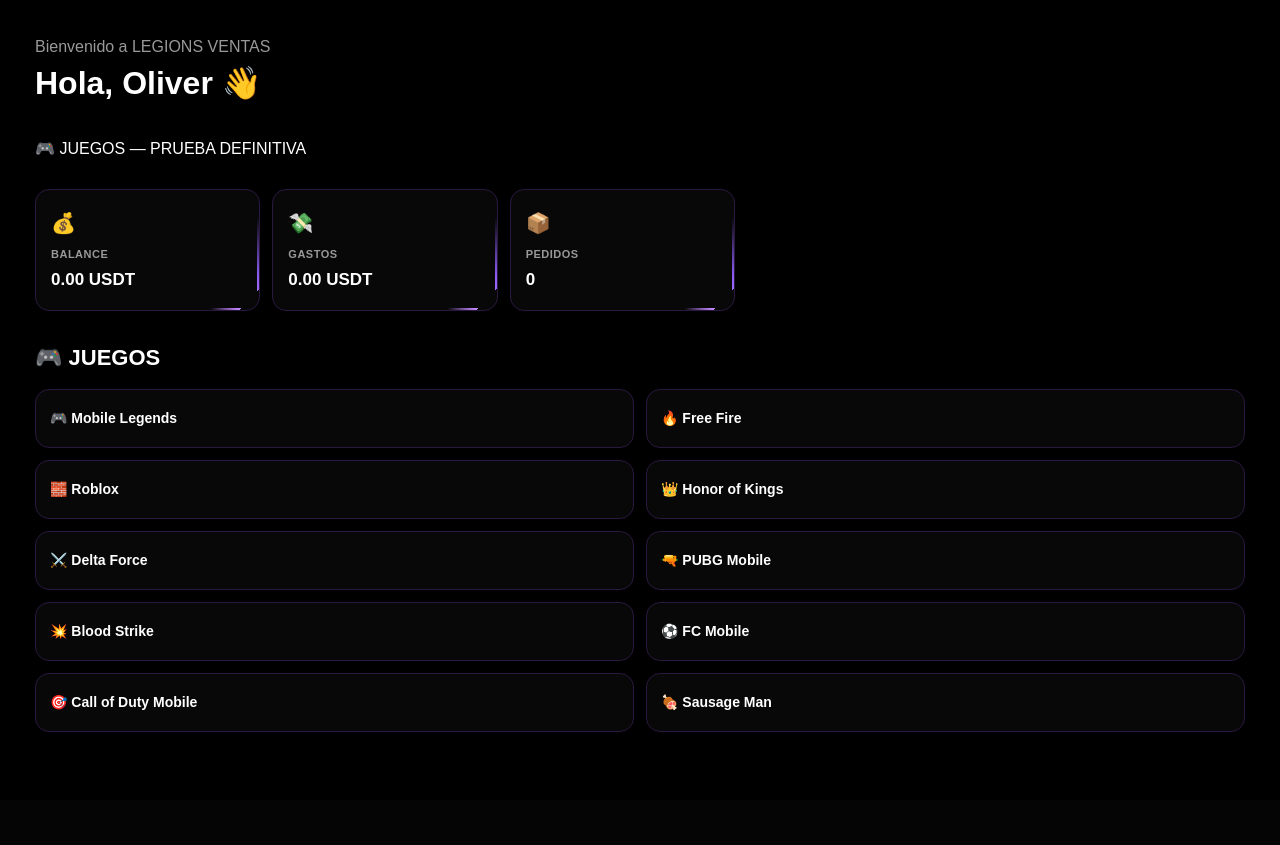
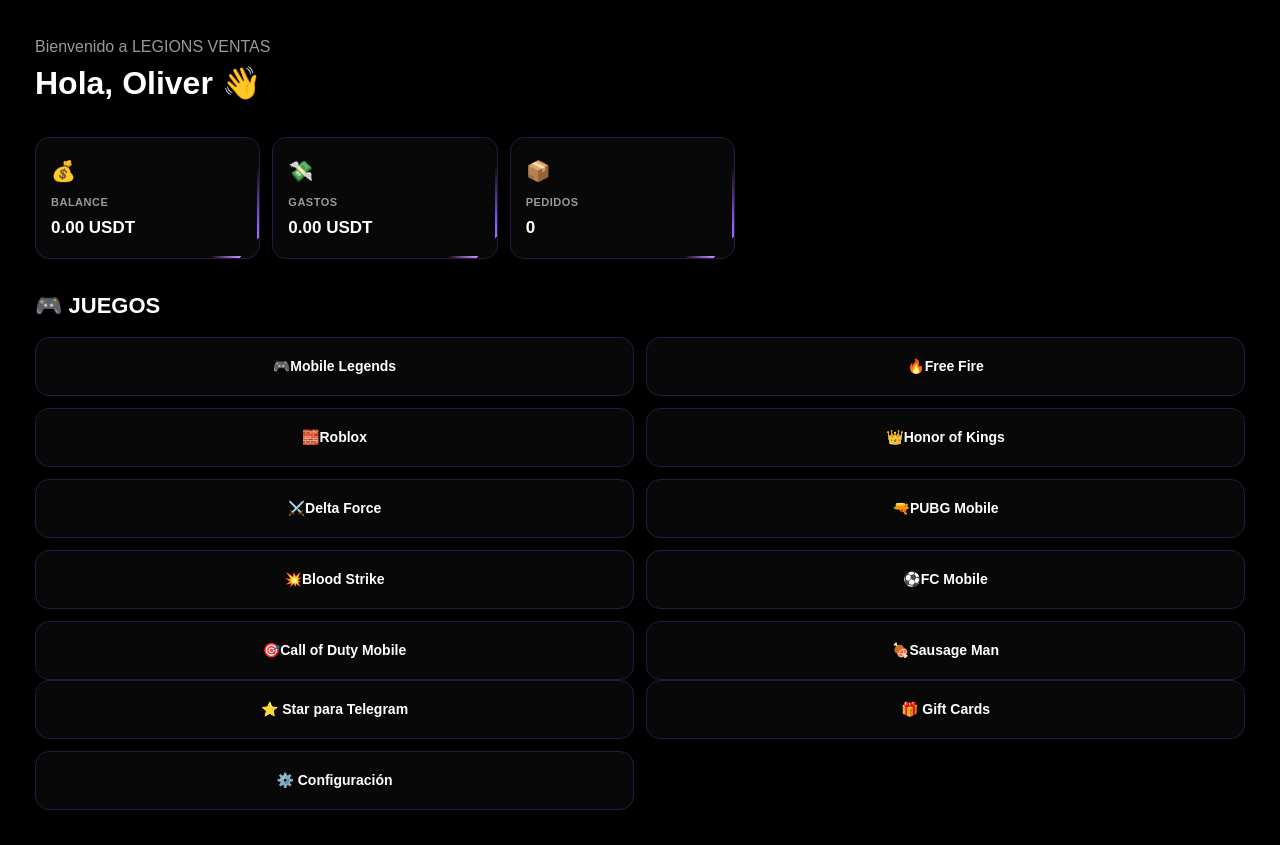
Before and after one commit to juliocesarblancomedina08-tech/Recargas-de-diamantes, a Next.js app: page /dashboard in a window 1280 px wide. Before the commit the page ends 800 px from the top, so only its background shows below. Built offline with nearby package versions, Linux system fonts and the light colour scheme.

Commit message:
Refactor dashboard page to use dynamic game list
Refactored game list into an array and mapped over it to render menu cards dynamically. Updated header structure and removed unnecessary elements.

```diff
--- a/app/dashboard/page.tsx
+++ b/app/dashboard/page.tsx
@@ -1,16 +1,25 @@
 export default function DashboardPage() {
+const games = [
+{ icon: "🎮", name: "Mobile Legends" },
+{ icon: "🔥", name: "Free Fire" },
+{ icon: "🧱", name: "Roblox" },
+{ icon: "👑", name: "Honor of Kings" },
+{ icon: "⚔️", name: "Delta Force" },
+{ icon: "🔫", name: "PUBG Mobile" },
+{ icon: "💥", name: "Blood Strike" },
+{ icon: "⚽", name: "FC Mobile" },
+{ icon: "🎯", name: "Call of Duty Mobile" },
+{ icon: "🍖", name: "Sausage Man" },
+];
+
 return (
 <main className="dashboard-page">
-<div className="dashboard-header">
+<header className="dashboard-header">
 <div>
 <p>Bienvenido a LEGIONS VENTAS</p>
 <h1>Hola, Oliver 👋</h1>
 </div>
-</div>
-
-  <h2 style={{ color: "white", marginTop: "30px" }}>
-    🎮 JUEGOS — PRUEBA DEFINITIVA
-  </h2>
+</header>
 
   <section className="dashboard-stats">
     <div className="stat-card">
@@ -36,16 +45,28 @@
     <h2>🎮 JUEGOS</h2>
 
     <div className="menu-grid">
-      <div className="menu-card">🎮 Mobile Legends</div>
-      <div className="menu-card">🔥 Free Fire</div>
-      <div className="menu-card">🧱 Roblox</div>
-      <div className="menu-card">👑 Honor of Kings</div>
-      <div className="menu-card">⚔️ Delta Force</div>
-      <div className="menu-card">🔫 PUBG Mobile</div>
-      <div className="menu-card">💥 Blood Strike</div>
-      <div className="menu-card">⚽ FC Mobile</div>
-      <div className="menu-card">🎯 Call of Duty Mobile</div>
-      <div className="menu-card">🍖 Sausage Man</div>
+      {games.map((game) => (
+        <button
+          className="menu-card"
+          key={game.name}
+          type="button"
+        >
+          <span>{game.icon}</span>
+          <span>{game.name}</span>
+        </button>
+      ))}
+    </div>
+
+    <div className="menu-grid dashboard-extra-menu">
+      <button className="menu-card" type="button">
+        ⭐ Star para Telegram
+      </button>
+      <button className="menu-card" type="button">
+        🎁 Gift Cards
+      </button>
+      <button className="menu-card" type="button">
+        ⚙️ Configuración
+      </button>
     </div>
   </section>
 </main>
```
